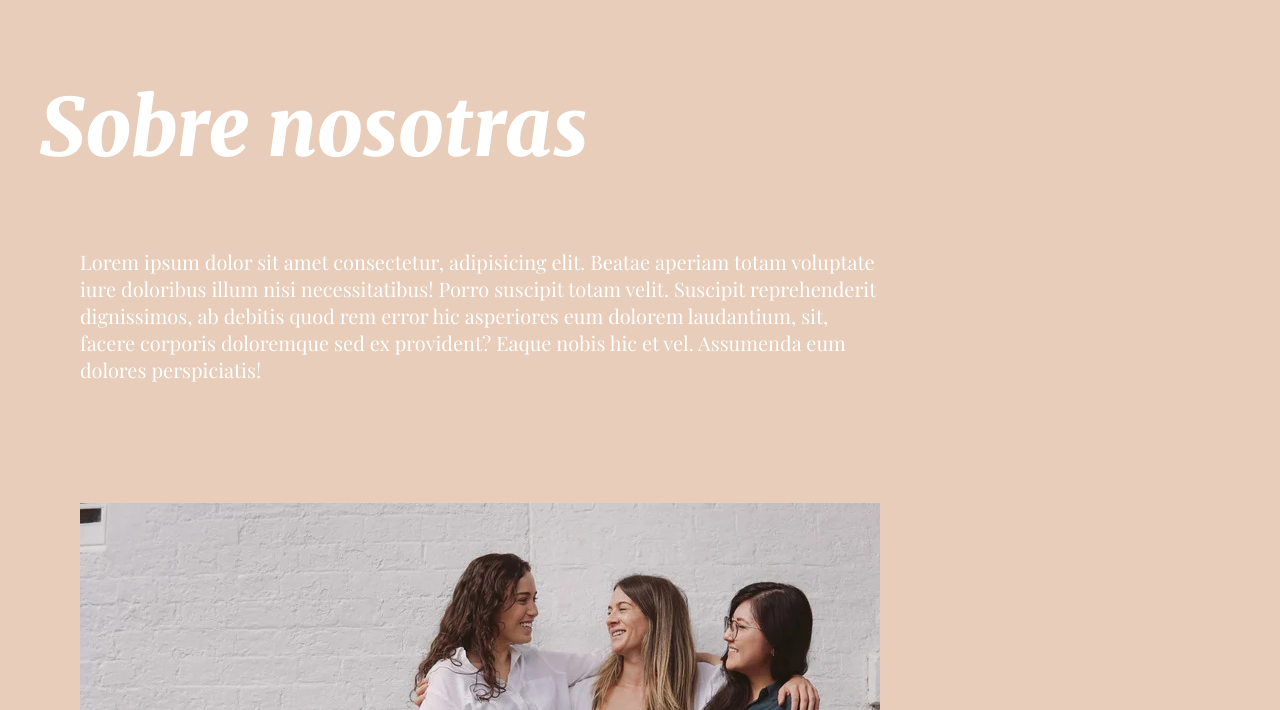
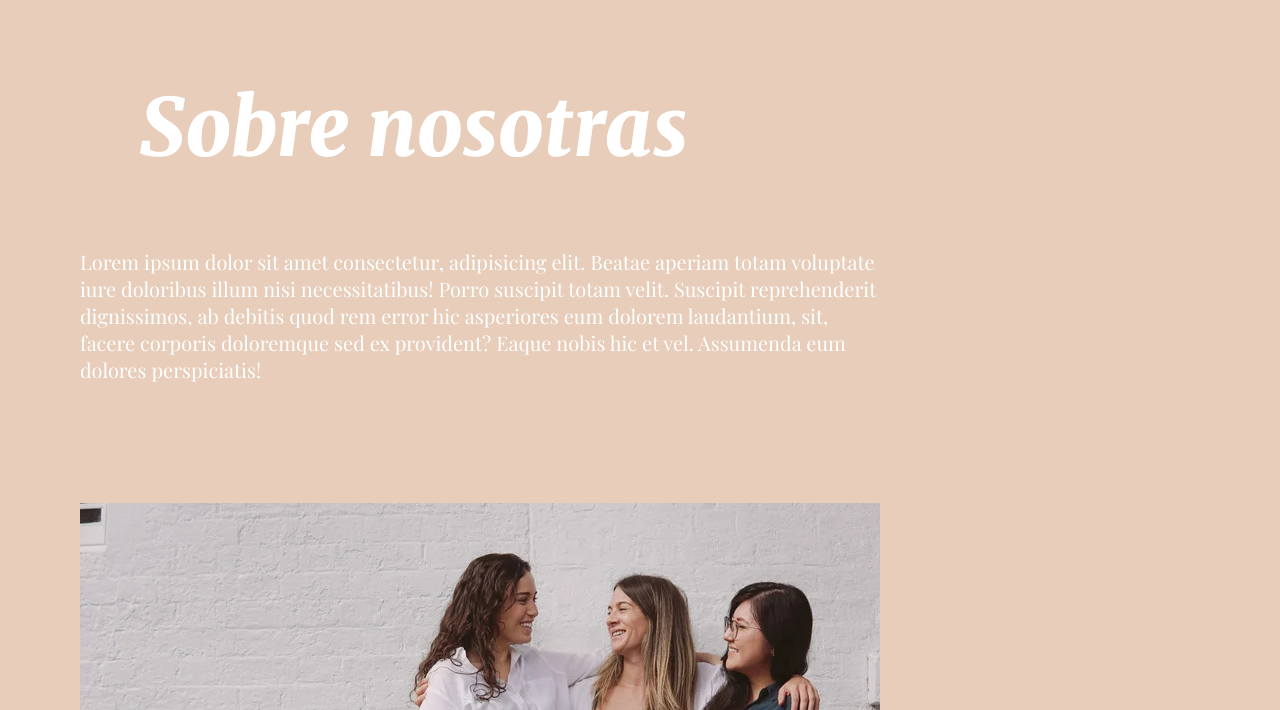
Before and after one commit to Paulacolque96/git-estetica, a plain HTML site: page paginas/quienes-somos.html in a window 1280 px wide. Shown: the part 90-800 px from the top of the page. Drawn offline with nearby package versions, Linux system fonts and the light colour scheme.

Commit message:
RAMA1: commit 2 en rama

```diff
--- a/paginas/quienes-somos.html
+++ b/paginas/quienes-somos.html
@@ -31,7 +31,7 @@
 
         <main class="qs">
             <section class="qs-contenedor">
-                <h1> Sobre nosotras</h1>
+                <h1 class="slide-right"> Sobre nosotras</h1>
                 <p class="qs-contenedor">Lorem ipsum dolor sit amet consectetur, adipisicing elit. Beatae aperiam totam voluptate iure doloribus illum nisi necessitatibus! Porro suscipit totam velit. Suscipit reprehenderit dignissimos, ab debitis quod rem error hic asperiores eum dolorem laudantium, sit, facere corporis doloremque sed ex provident? Eaque nobis hic et vel. Assumenda eum dolores perspiciatis!</p>
                 <img class="qs-contenedor" src="../multimedia/qs.jpg" alt="imagen mujer">
             </section>
```
